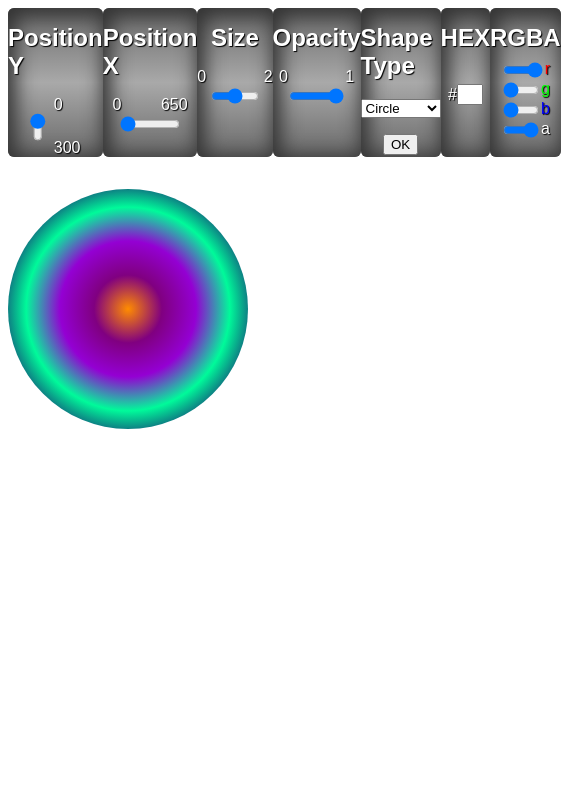
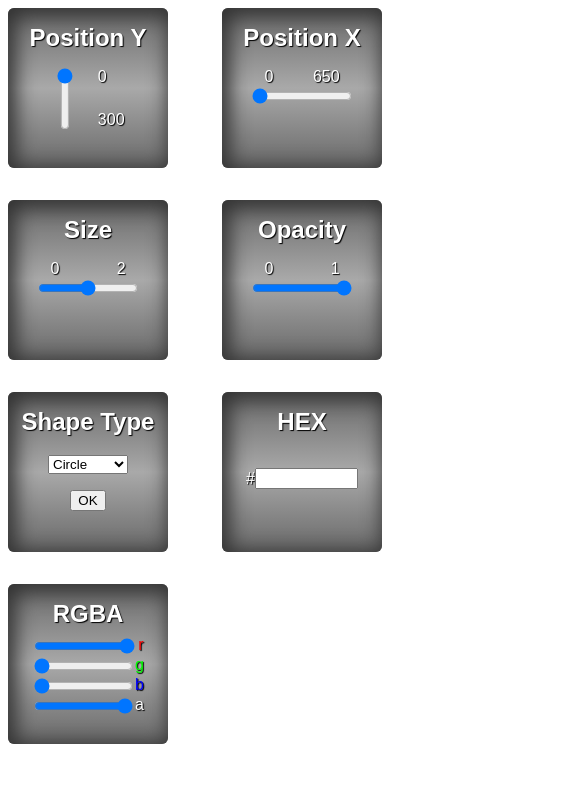
Before and after one commit to Leshista/BlockManipulation, a plain HTML site: page index.html in a window 390 px wide. Shown: the top 791 px of the page, 561 px wide, since content can reach past the window. Drawn offline with Linux system fonts and the light colour scheme.

Commit message:
Added responsiveness (kinda)

```diff
--- a/scss/style.scss
+++ b/scss/style.scss
@@ -11,7 +11,8 @@
     text-shadow: 1px 1px 1px #000;
 }
 .control-block {
-    max-width: 9rem;
+    width: 10rem;
+    height: 10rem;
     background: linear-gradient(180deg, #696969, #a9a9a9, #696969);
     border-radius: 6px;
     display: flex;
@@ -104,3 +105,11 @@
         font-size: 1.5rem;
     }
 }
+@media (max-width: 76.8em) {
+    .header {
+        flex-wrap: wrap;
+    }
+    .control-block {
+        margin-bottom: 2rem;
+    }
+} ;
```
Also changed, not shown: css/style.css.
